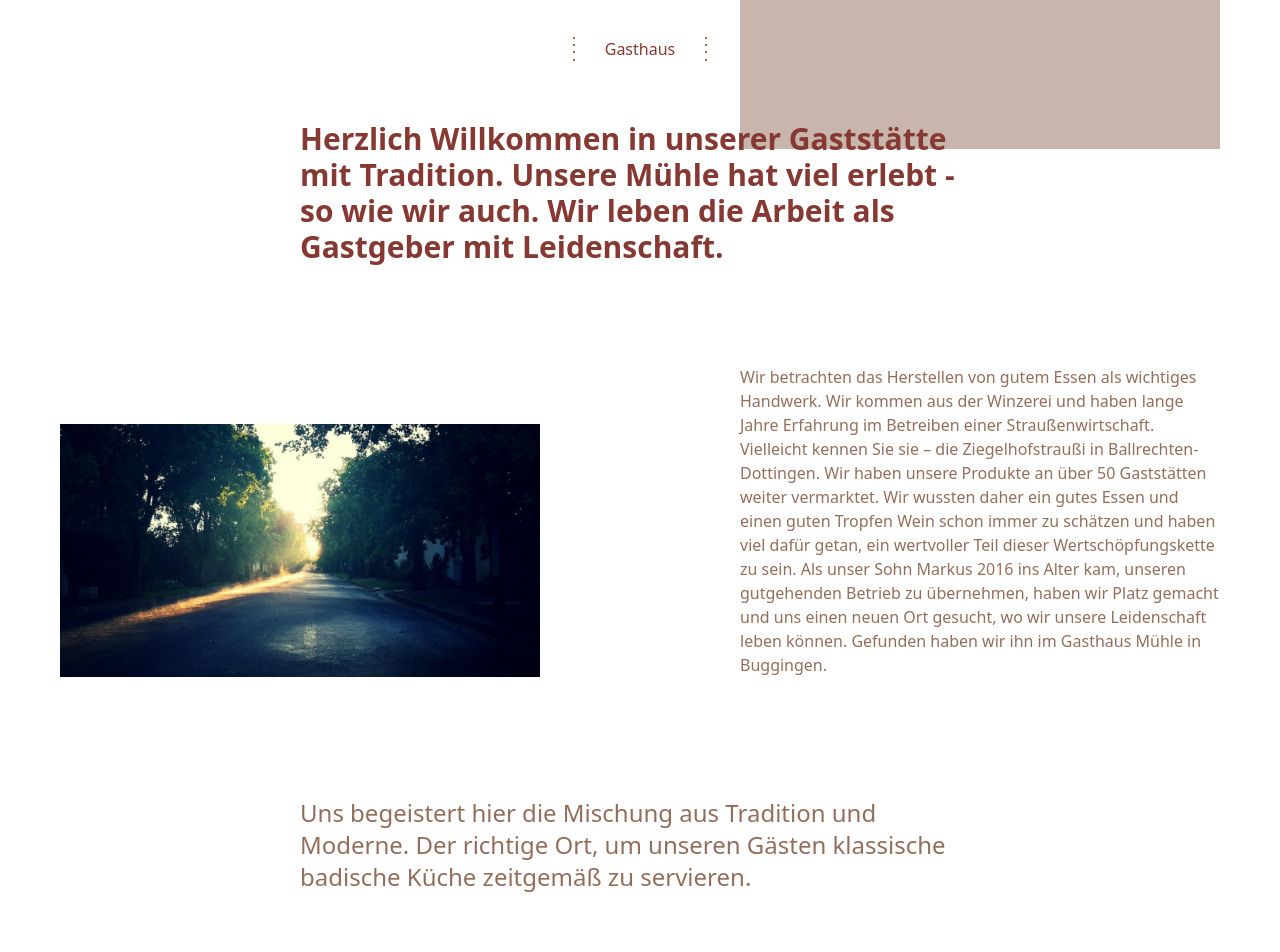
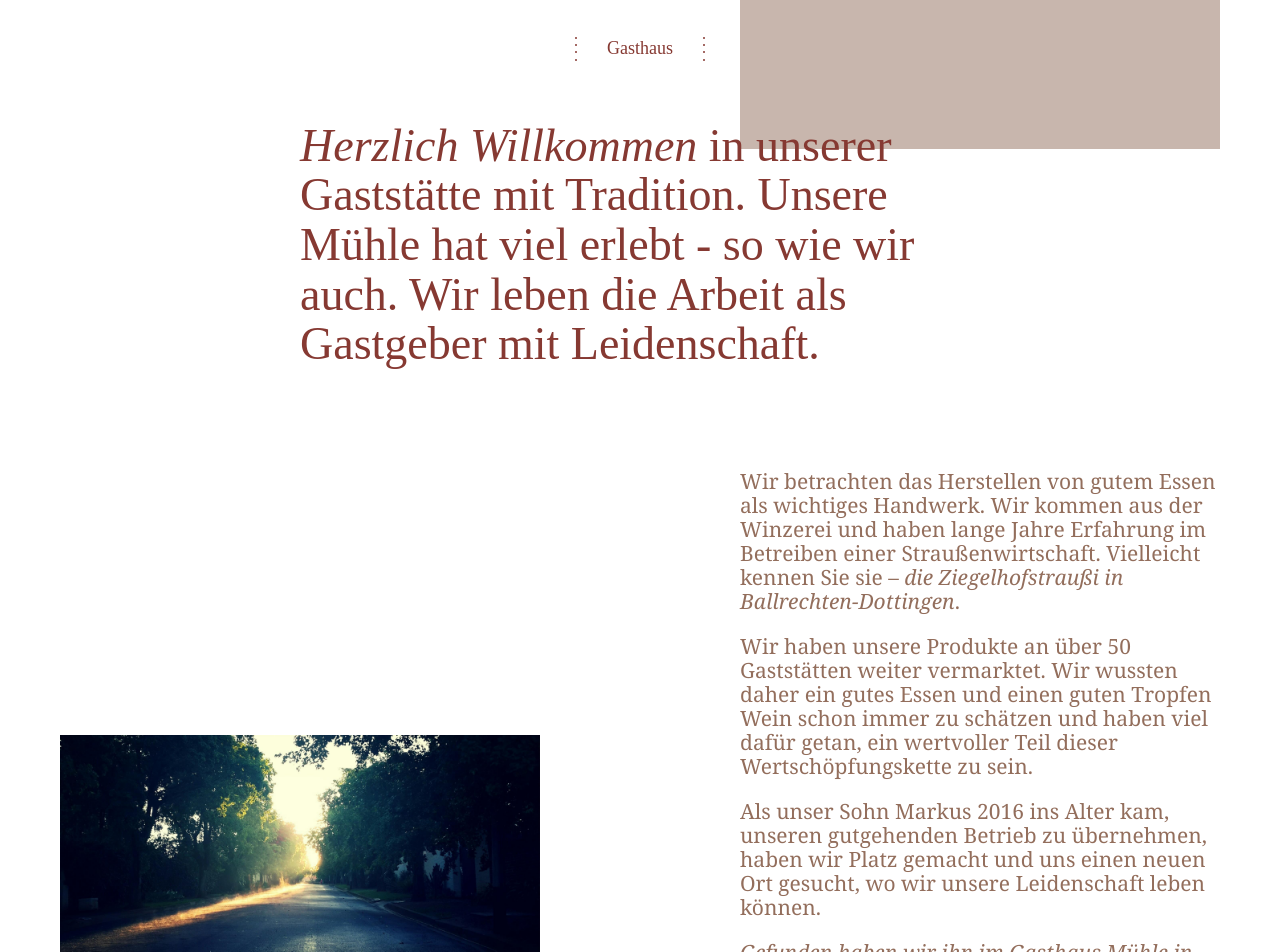
Before and after one commit to ugrupp/gasthaus-zur-muehle, a Next.js app: page / in a window 1280 px wide. Shown: the part 1520-2472 px from the top of the page. Built offline with nearby package versions, Linux system fonts and the light colour scheme.

Commit message:
feat: configure typography

```diff
--- a/src/components/hosts.tsx
+++ b/src/components/hosts.tsx
@@ -1,6 +1,8 @@
+import classNames from "classnames";
 import parse from "html-react-parser";
 import React from "react";
 import data from "../data/index.json";
+import richtextStyles from "../styles/richtext.module.css";
 import Container from "./container";
 import SectionHeading from "./section-heading";
 
@@ -25,7 +27,14 @@ const HostsSection: React.FC<HostsSectionProps> = ({
       {/* Intro */}
       <Container className="mt-40 md:mt-60">
         <div className="px-20 md:px-100 max-w-2xl mx-auto box-content">
-          <p className="text-2xl">{parse(intro__html)}</p>
+          <div
+            className={classNames([
+              richtextStyles.root,
+              richtextStyles["size-base"],
+            ])}
+          >
+            {parse(intro__html)}
+          </div>
         </div>
       </Container>
 
--- a/src/components/restaurant.tsx
+++ b/src/components/restaurant.tsx
@@ -5,6 +5,7 @@ import React from "react";
 import data from "../data/index.json";
 import Container from "./container";
 import SectionHeading from "./section-heading";
+import richtextStyles from "../styles/richtext.module.css";
 
 interface RestaurantSectionProps {
   restaurantData: typeof data.restaurant;
@@ -24,7 +25,7 @@ const RestaurantSection: React.FC<RestaurantSectionProps> = ({
       <Container>
         {/* Image 1 */}
         <div className="px-20 md:px-100 max-w-2xl mx-auto box-content relative">
-          {/* TODO (image & responsive dimensions) */}
+          {/* TODO: first image = screen height */}
           <div className="aspect-[295/425] bg-red-ci text-white flex items-center justify-center">
             Bild 1
           </div>
@@ -74,7 +75,16 @@ const RestaurantSection: React.FC<RestaurantSectionProps> = ({
       {/* Intro */}
       <Container className="mt-40 md:mt-60 mb-50 md:mb-100">
         <div className="px-20 md:px-100 max-w-2xl mx-auto box-content">
-          <p className="text-3xl font-bold text-red-ci">{parse(intro__html)}</p>
+          <div
+            className={classNames([
+              richtextStyles.root,
+              richtextStyles["size-4xl"],
+              "leading-supertight font-fracture",
+              "text-red-ci",
+            ])}
+          >
+            {parse(intro__html)}
+          </div>
         </div>
       </Container>
 
@@ -95,7 +105,15 @@ const RestaurantSection: React.FC<RestaurantSectionProps> = ({
               "px-20 md:px-100 max-w-2xl mx-auto box-content lg:p-0 lg:max-w-none lg:m-0",
             ])}
           >
-            <p>{parse(body__html)}</p>
+            <div
+              className={classNames([
+                richtextStyles.root,
+                richtextStyles["size-base"],
+                "leading-tight",
+              ])}
+            >
+              {parse(body__html)}
+            </div>
           </div>
 
           {/* Image */}
@@ -123,7 +141,15 @@ const RestaurantSection: React.FC<RestaurantSectionProps> = ({
       {/* Outro */}
       <Container className="my-70 md:my-120">
         <div className="px-20 md:px-100 max-w-2xl mx-auto box-content">
-          <p className="text-2xl">{parse(outro__html)}</p>
+          <div
+            className={classNames([
+              richtextStyles.root,
+              richtextStyles["size-lg"],
+              "leading-tight",
+            ])}
+          >
+            {parse(outro__html)}
+          </div>
         </div>
       </Container>
 
--- a/src/components/section-heading.tsx
+++ b/src/components/section-heading.tsx
@@ -23,6 +23,7 @@ const SectionHeading: React.FC<SectionHeadingProps> = ({
     <h2
       className={classNames(
         className,
+        "font-fracture leading-supertight text-16 md:text-18",
         "text-center text-red-ci",
         "flex justify-center items-center gap-x-20 md:gap-x-30"
       )}
--- a/src/data/index.json
+++ b/src/data/index.json
@@ -3,40 +3,40 @@
     "id": "gasthaus",
     "headline": "Gasthaus",
     "images": [],
-    "intro__html": "<strong>Herzlich Willkommen</strong> in unserer Gaststätte mit Tradition. Unsere Mühle hat viel erlebt - so wie wir auch. Wir leben die Arbeit als Gastgeber mit Leidenschaft.",
-    "body__html": "Wir betrachten das Herstellen von gutem Essen als wichtiges Handwerk. Wir kommen aus der Winzerei und haben lange Jahre Erfahrung im Betreiben einer Straußenwirtschaft. Vielleicht kennen Sie sie – die Ziegelhofstraußi in Ballrechten-Dottingen. Wir haben unsere Produkte an über 50 Gaststätten weiter vermarktet. Wir wussten daher ein gutes Essen und einen guten Tropfen Wein schon immer zu schätzen und haben viel dafür getan, ein wertvoller Teil dieser Wertschöpfungskette zu sein. Als unser Sohn Markus 2016 ins Alter kam, unseren gutgehenden Betrieb zu übernehmen, haben wir Platz gemacht und uns einen neuen Ort gesucht, wo wir unsere Leidenschaft leben können. Gefunden haben wir ihn im Gasthaus Mühle in Buggingen.",
+    "intro__html": "<p><strong>Herzlich Willkommen</strong> in unserer Gaststätte mit Tradition. Unsere Mühle hat viel erlebt - so wie wir auch. Wir leben die Arbeit als Gastgeber mit Leidenschaft.</p>",
+    "body__html": "<p>Wir betrachten das Herstellen von gutem Essen als wichtiges Handwerk. Wir kommen aus der Winzerei und haben lange Jahre Erfahrung im Betreiben einer Straußenwirtschaft. Vielleicht kennen Sie sie – <strong>die Ziegelhofstraußi in Ballrechten-Dottingen</strong>.</p><p>Wir haben unsere Produkte an über 50 Gaststätten weiter vermarktet. Wir wussten daher ein gutes Essen und einen guten Tropfen Wein schon immer zu schätzen und haben viel dafür getan, ein wertvoller Teil dieser Wertschöpfungskette zu sein.</p><p>Als unser Sohn Markus 2016 ins Alter kam, unseren gutgehenden Betrieb zu übernehmen, haben wir Platz gemacht und uns einen neuen Ort gesucht, wo wir unsere Leidenschaft leben können.</p><p><strong>Gefunden haben wir ihn im Gasthaus Mühle in Buggingen.</strong></p>",
     "contentImage": {
       "src": "/images/dummy.jpg",
       "width": 2392,
       "height": 1260,
       "alt": ""
     },
-    "outro__html": "Uns begeistert hier die Mischung aus Tradition und Moderne. Der richtige Ort, um unseren Gästen klassische badische Küche zeitgemäß zu servieren."
+    "outro__html": "<p>Uns begeistert hier die Mischung aus Tradition und Moderne. Der richtige Ort, um unseren Gästen klassische badische Küche zeitgemäß zu servieren.</p>"
   },
   "hosts": {
     "id": "gastgeber",
     "headline": "Ihre Gastgeber",
-    "intro__html": "Bewirtet werden Sie hier von mir, Peter Löffler und meiner Ehefrau Christine. Ich bin gelernter Winzer und Weinhandelsküfer. Zum Kochen kam ich als Quereinsteiger „aus der Not“, weil gute Köche nicht leicht zu finden sind. Seit ich mich 2001 erstmals in der Küche versucht habe, ging die Entwicklung stets weiter und ich habe schon lange eine neue Leidenschaft im Kochen gefunden. Eine weitere Leidenschaft ist meine Patchwork-Familie mit unseren insgesamt fünf Kindern, von denen die meisten auch ihre Berufung in der Arbeit für den Gast im Gaststätten- und Hotelgewerbe gefunden haben."
+    "intro__html": "<p>Bewirtet werden Sie hier von mir, Peter Löffler und meiner Ehefrau Christine. Ich bin gelernter Winzer und Weinhandelsküfer. Zum Kochen kam ich als Quereinsteiger „aus der Not“, weil gute Köche nicht leicht zu finden sind. Seit ich mich 2001 erstmals in der Küche versucht habe, ging die Entwicklung stets weiter und ich habe schon lange eine neue Leidenschaft im Kochen gefunden. Eine weitere Leidenschaft ist meine Patchwork-Familie mit unseren insgesamt fünf Kindern, von denen die meisten auch ihre Berufung in der Arbeit für den Gast im Gaststätten- und Hotelgewerbe gefunden haben.</p>"
   },
   "food": {
     "id": "essen",
     "headline": "Essen",
-    "intro__html": "Wir kochen nach eigenen, oft alten Rezepturen, die wir über die Jahre weiterentwickelt und abgerundet haben. Unsere Bandbreite ist vielfältig und saisonal. Unsere Gerichte spiegeln die klassische badische Küche wider.",
-    "body__html": "Den Start machen im Frühjahr die Spargelgerichte, die im Sommer vom Pfifferling in allen möglichen Varianten abgelöst werden. Den Herbst und Winter prägen deftige Gerichte wie Schlachtplatte und Wild – verfeinert durch den allseits beliebten Feldsalat. Unsere Zutaten beziehen wir, soweit es geht von regionalen Stellen. Unser Fleisch kommt von Metzgereien aus Bollschweil und Schallstadt. Und Wild gibt es auch nur, wenn es das regionale Angebot hergibt.",
-    "menu__html": "Lassen Sie sich von unserer Speisekarte schon mal dazu verführen, Lust auf den nächsten Besuch bei uns zu bekommen.",
+    "intro__html": "<p>Wir kochen nach eigenen, oft alten Rezepturen, die wir über die Jahre weiterentwickelt und abgerundet haben. Unsere Bandbreite ist vielfältig und saisonal. Unsere Gerichte spiegeln die klassische badische Küche wider.</p>",
+    "body__html": "<p>Den Start machen im Frühjahr die Spargelgerichte, die im Sommer vom Pfifferling in allen möglichen Varianten abgelöst werden. Den Herbst und Winter prägen deftige Gerichte wie Schlachtplatte und Wild – verfeinert durch den allseits beliebten Feldsalat.</p><p>Unsere Zutaten beziehen wir, soweit es geht von regionalen Stellen. Unser Fleisch kommt von Metzgereien aus Bollschweil und Schallstadt. Und Wild gibt es auch nur, wenn es das regionale Angebot hergibt.</p>",
+    "menu__html": "<p>Lassen Sie sich von unserer Speisekarte schon mal dazu verführen, Lust auf den nächsten Besuch bei uns zu bekommen.</p>",
     "menuFood": {
-      "label": "Speisekarte",
+      "label": "Speisen",
       "href": "#"
     },
     "menuDrinks": {
-      "label": "Getränkekarte",
+      "label": "Getränke",
       "href": "#"
     }
   },
   "history": {
     "id": "geschichte",
     "headline": "Geschichte",
-    "intro__html": "Unsere Mühle wurde im Jahr 1778 erbaut. Bis in die 1920er Jahre dreht sich hier auch das Mühlrad - genau an der Stelle wo heute unsere Speisen von der Küche in den Gastraum gereicht werden.",
-    "body__html": "Die Steine in der Mulde, die als Durchreiche dient, zeugen mit ihrer schwarzen Färbung vom Öl, mit dem das Mühlrad am Laufen gehalten wurde. Der Gastraum wurde vor einigen Jahren modern renoviert – ohne den Charme des Alten zu verlieren. Im Innenbereich hat unser Gasthof ca. 70 Plätze, im Außenbereich finden 80 Personen Platz. Wir freuen uns, dass unser Haus und unser Essen das ganze Jahr regen Zuspruch finden und sich unsere Entscheidung, uns diesem Kleinod als Pächter anzunehmen, auf ganzer Linie als gute Entscheidung erwiesen hat. Für unsere Gäste sind wir gerne das ganze Jahr „auf Trab“. Wir freuen uns auf Sie."
+    "intro__html": "<p>Unsere Mühle wurde im Jahr 1778 erbaut. Bis in die 1920er Jahre dreht sich hier auch das Mühlrad - genau an der Stelle wo heute unsere Speisen von der Küche in den Gastraum gereicht werden.</p>",
+    "body__html": "<p>Die Steine in der Mulde, die als Durchreiche dient, zeugen mit ihrer schwarzen Färbung vom Öl, mit dem das Mühlrad am Laufen gehalten wurde.</p><p>Der Gastraum wurde vor einigen Jahren modern renoviert – ohne den Charme des Alten zu verlieren. Im Innenbereich hat unser Gasthof ca. 70 Plätze, im Außenbereich finden 80 Personen Platz.</p><p>Wir freuen uns, dass unser Haus und unser Essen das ganze Jahr regen Zuspruch finden und sich unsere Entscheidung, uns diesem Kleinod als Pächter anzunehmen, auf ganzer Linie als gute Entscheidung erwiesen hat. Für unsere Gäste sind wir gerne das ganze Jahr „auf Trab“.</p><p><strong>Wir freuen uns auf Sie.</strong></p>"
   }
 }
--- a/src/styles/base.css
+++ b/src/styles/base.css
@@ -2,7 +2,7 @@ html,
 body {
   hyphens: auto;
   scroll-behavior: smooth;
-  @apply antialiased bg-white text-brown-ci;
+  @apply antialiased bg-white text-brown-ci font-serif;
 }
 
 ::selection {
--- /dev/null
+++ b/src/styles/richtext.module.css
@@ -0,0 +1,47 @@
+.root {
+  /* Elements */
+  & strong {
+    @apply italic;
+  }
+
+  & ul {
+    list-style: disc inside;
+  }
+
+  /* Spacing */
+  /* TODO */
+  & :is(p, address, ul, table, h2, h3, h4) {
+    margin-top: 1em;
+    margin-bottom: 1em;
+  }
+
+  & li {
+    margin-top: 0.5em;
+    margin-bottom: 0.5em;
+  }
+
+  /* General */
+  & > :first-child {
+    margin-top: 0;
+  }
+
+  & > :last-child {
+    margin-bottom: 0;
+  }
+
+  & a {
+    overflow-wrap: anywhere;
+  }
+}
+
+.size-base {
+  @apply text-base md:text-20 xl:text-21;
+}
+
+.size-lg {
+  @apply text-21 md:text-26 xl:text-27;
+}
+
+.size-4xl {
+  @apply text-35 md:text-45 xl:text-46;
+}
--- a/tailwind.config.js
+++ b/tailwind.config.js
@@ -19,6 +19,26 @@ module.exports = {
         gray: {
           ci: "#F9F8F7",
         },
+      },
+      fontSize: {
+        14: "14px",
+        16: "16px",
+        18: "18px",
+        20: "20px",
+        21: "21px",
+        25: "25px",
+        26: "26px",
+        27: "27px",
+        30: "30px",
+        35: "35px",
+        45: "45px",
+        46: "46px",
+      },
+      fontFamily: {
+        fracture: "Brush Script MT",
+      },
+      lineHeight: {
+        supertight: 1.08,
       },
       maxWidth: {
         lg: 480,
```
Also changed, not shown: src/components/food.tsx (+30 -4 lines), src/components/history.tsx (+21 -2 lines).
